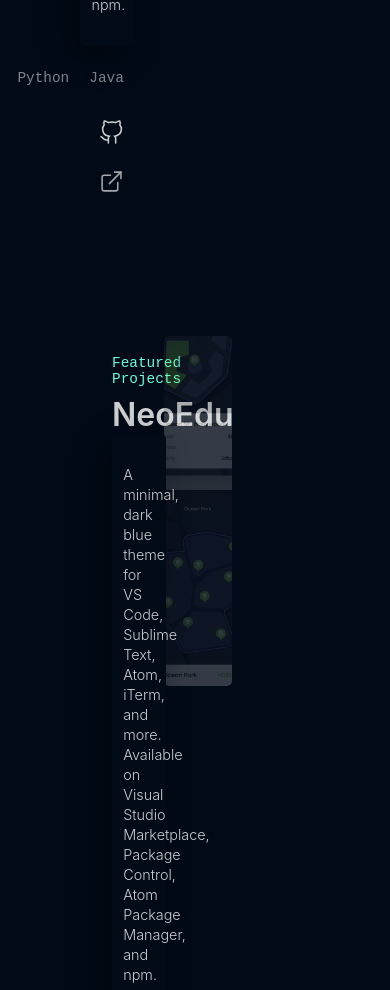
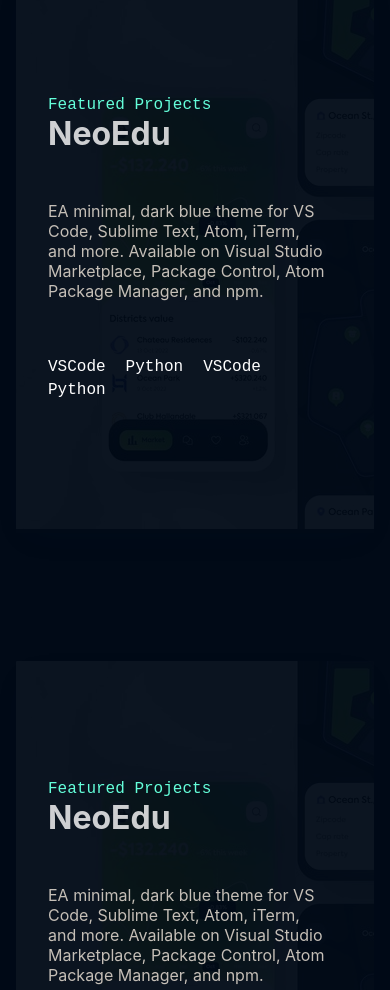
Before and after one commit to Theskyspace/portfolio-site, a React (Create React App) app: page / in a window 390 px wide. Shown: the part 4236-5226 px from the top of the page. Built offline with nearby package versions, Linux system fonts and the light colour scheme.

Commit message:
Project Section responsiveness done.

```diff
--- a/src/components/work.css
+++ b/src/components/work.css
@@ -3,155 +3,166 @@
     flex-direction: column;
     height: fit-content;
     min-height: 100vh;
-    padding: 100px max(calc((100vw - 1000px) / 2), 7rem) 5rem;
+    padding: 100px max(calc((100vw - 1000px) / 2), 3rem);
+}
+
+.featured-tile {
+    display: grid;
+    grid-template-columns: repeat(12, 1fr);
+    gap: 10px;
+    -webkit-box-align: center;
+    align-items: center;
+    transform: matrix3d(1, 0, 0, 0, 0, 1, 0, 0, 0, 0, 1, 0, 0, 0, 0, 1);
+    padding: 3rem 0rem 5rem 0rem;
 }
 
 .featured-projects {
-    width: 100%;
-}
-
-.project {
-    display: flex;
-    flex-direction: row;
-    height: fit-content;
-    width: 100%;
-    padding: 4rem 0rem 4rem 0rem;
+    padding: 0;
 }
 
 .project-image {
-    width: 60%;
-    height: 200px;
-    z-index: 10;
-    min-height: 350px;
+    object-fit: cover;
+    position: relative;
+    box-shadow: 0 10px 30px -15px #1a1a1a00;
+    transition: var(--transition);
+    grid-area: 1 / 6 / -1 / -1;
+    z-index: 1;
+}
+
+
+.featured-tile:nth-of-type(odd) .project-image {
+    object-fit: cover;
+    grid-column: 1 / 8;
+}
+
+
+.project-image img {
+    width: 100%;
+    opacity: 0.2;
+    border-radius: 10px;
+
 }
 
 .project-content {
-    display: flex;
-    flex-direction: column;
-    align-items: flex-end;
-    width: 50%;
-    margin-left: -15%;
-    min-height: 350px;
+    position: relative;
+    grid-area: 1 / 1 / -1 / 7;
+    z-index: 2;
 }
 
-
-
-.tech-used {
-    display: flex;
+.featured-tile:nth-of-type(odd) .project-content {
+    grid-column: 7 / -1;
+    text-align: right;
 }
 
-.project-content h4 {
+.project-content .featured-title {
+    color: var(--green);
     font-family: var(--font-mono);
-    font-weight: 400;
-    color: var(--green);
-    font-size: 0.9rem;
-    margin-bottom: 0.5rem;
+    margin: 0;
 }
 
-
-.project-content h3 {
+.project-title {
     font-family: var(--font-sans);
-    font-weight: 600;
+    margin: 0;
     font-size: 2rem;
-    margin: 0;
     opacity: 0.8;
 }
 
-.Project-decs {
-    width: 100%;
-    z-index: 1000;
-    height: fit-content;
-    background-color: var(--dark-bg);
-    padding: 1rem 0.7rem 1rem 0.7rem;
-    font-family: var(--font-sans);
-    font-weight: 300;
-    font-size: 0.9rem;
-    border-radius: 5px;
-    box-shadow: -9px 10px 31px 0px rgba(0, 0, 0, 0.41);
-    -webkit-box-shadow: -9px 10px 31px 0px rgba(0, 0, 0, 0.41);
-    -moz-box-shadow: -9px 10px 31px 0px rgba(0, 0, 0, 0.41);
+.project-decs {
+    margin-top: 1rem;
+    background-color: #020f22;
+    padding: 1rem 1rem 1rem 1rem;
+    border-radius: 10px;
+    box-shadow: 10px 10px 72px 0px rgba(0, 0, 0, 0.75);
+    -webkit-box-shadow: 10px 10px 72px 0px rgba(0, 0, 0, 0.75);
+    -moz-box-shadow: 10px 10px 72px 0px rgba(0, 0, 0, 0.75);
 }
 
-.Project-decs:hover {
-    transition: all 0.9s ease-in-out;
-    box-shadow: -9px 10px 19px 4px rgba(0, 0, 0, 0.41);
-    -webkit-box-shadow: -9px 10px 19px 4px rgba(0, 0, 0, 0.41);
-    -moz-box-shadow: -9px 10px 19px 4px rgba(0, 0, 0, 0.41);
+.project-decs p {
+    font-family: var(--font-sans);
+    color: var(--muted-text-color);
 }
 
-.Project-decs p {
-    opacity: 0.8;
-    line-height: 20px;
+.project-tech-list {
+    display: flex;
+    justify-content: flex-start;
+    list-style: none;
+    flex-wrap: wrap;
+    margin: 25px 0px 10px;
 }
 
-.project-links svg {
-    stroke: white;
-    stroke-width: 1.5px;
-    height: 25px;
-    padding: 10px;
-    opacity: 0.8;
-}
-
-.tech-used {
-    display: flex;
-    width: 90%;
+.project-tech-list li {
+    margin: 0px 0px 5px 20px;
+    font-family: var(--font-mono);
+    white-space: nowrap;
     justify-content: flex-end;
-}
-
-.tech-used-tile {
-    font-family: var(--font-mono);
-    font-size: 0.9rem;
-    opacity: 0.5;
-    padding: 10px;
-}
-
-.project-image img {
-    width: 100%;
-    height: 100%;
-    object-fit: cover;
-    border-radius: 5px;
-    opacity: 0.2;
-    transition: 0.5s ease-in-out;
-}
-
-
-.project-image img:hover {
-    opacity: 0.8;
 }
 
 
 
 
-.project-content-right {
-    display: flex;
-    flex-direction: column;
-    align-items: flex-start;
-    width: 50%;
-    margin-left: 0%;
-    margin-right: -15%;
-    min-height: 350px;
+@media (max-width: 768px) {
+
+
+    .project-content {
+        position: relative;
+        grid-column: 1 / -1;
+        padding: 0rem 2rem 0rem 2rem;
+    }
+
+    .project-decs {
+        background: transparent;
+        box-shadow: none;
+        padding-left: 0;
+    }
+
+    .project-tech-list{
+        padding: 0px;
+    }
+
+    .project-tech-list li {
+        margin: 0px 20px 5px 0px;
+    }
+    .project-image {
+        height: 100%;
+        opacity: 0.25;
+        grid-column: 1 / -1;
+        box-shadow: 0 10px 30px -15px var(--navy-shadow);
+    }
+
+    .featured-tile:nth-of-type(odd) .project-image {
+        grid-column: 1 / -1;
+    }
+
+    .featured-tile:nth-of-type(odd) .project-content {
+        text-align: start;
+        padding: 0rem 2rem 0rem 2rem;
+        grid-column: 1 / -1;
+    }
+
+    .featured-tile:nth-of-type(odd) .project-decs {
+        background: transparent;
+        box-shadow: none;
+    }
+
 }
 
-.tech-used-left {
-    justify-content: flex-start;
-}
-
-
-@media screen and (max-width : 768px) {
-    .project {
-        width: 100%;
-        margin-left: auto;
-        margin-right: auto;
-        justify-content: center;
-        display: grid;
-        grid-template-columns: repeat(auto-fit, minmax(10px, max-content))
+@media screen and (max-width: 480px) {
+    .Work-section {
+        padding: 100px max(calc((100vw - 1000px) / 2), 1rem);
     }
 
-    .project-content{
-        grid-area: 1 / 1 / -1 / 7;
+    .image-wrapper {
+        width: 100%;
+        vertical-align: middle;
+        display: inline-block;
+        overflow: hidden;
+        border-radius: 1px;
     }
+    .project-image img {
+        opacity: 0.2;
+        width: auto;
+        object-fit: cover;
+        border-radius: 0px;
 
-    .project-image{
-        grid-area: 1 / 6 / -1 / -1;
     }
 }
--- a/src/components/work.js
+++ b/src/components/work.js
@@ -6,101 +6,79 @@
   return (
     <section className='Work-section Section-content' id='Work-section'>
       <h2 className='Section-heading'><span>03.</span> Some Things I’ve Built</h2>
-      <div className="featured-projects">
-        <div className="project">
-          <div className="project-image">
-            <img src={project1Image} alt="" />
-          </div>
+      <ul className="featured-projects">
+        <li className='featured-tile'>
           <div className="project-content">
-            <h4>Featured Projects</h4>
-            <h3>NeoEdu</h3>
-            <div className='Project-decs'>
-              <p>A minimal, dark blue theme for VS Code, Sublime Text, Atom, iTerm, and more. Available on Visual Studio Marketplace, Package Control, Atom Package Manager, and npm.</p>
-            </div>
-            <div className="tech-used">
-              <p className='tech-used-tile'>c++</p>
-              <p className='tech-used-tile'>Python</p>
-              <p className='tech-used-tile'>Java</p>
-            </div>
-            <div className="project-links">
-              <a href="https://github.com/theskyspace" target="_blank" rel="noreferrer">
-                <svg xmlns="http://www.w3.org/2000/svg" role="img" viewBox="0 0 24 24" fill="none" strokeLinecap="round" className="feather feather-Github">
-                  <title>Github</title>
-                  <path d="M9 19c-5 1.5-5-2.5-7-3m14 6v-3.87a3.37 3.37 0 0 0-.94-2.61c3.14-.35 6.44-1.54 6.44-7A5.44 5.44 0 0 0 20 4.77 5.07 5.07 0 0 0 19.91 1S18.73.65 16 2.48a13.38 13.38 0 0 0-7 0C6.27.65 5.09 1 5.09 1A5.07 5.07 0 0 0 5 4.77a5.44 5.44 0 0 0-1.5 3.78c0 5.42 3.3 6.61 6.44 7A3.37 3.37 0 0 0 9 18.13V22"></path>
-                </svg>
-              </a>
-              <a href="https://github.com/theskyspace" target="_blank" rel="noreferrer">
-                <svg xmlns="http://www.w3.org/2000/svg" role="img" viewBox="0 0 24 24" fill="none" strokeLinecap="round" className="feather feather-Github">
-                  <title>Github</title>
-                  <svg xmlns="http://www.w3.org/2000/svg" role="img" viewBox="0 0 24 24" fill="none" stroke="currentColor" className="feather feather-external-link"><title>External Link</title><path d="M18 13v6a2 2 0 0 1-2 2H5a2 2 0 0 1-2-2V8a2 2 0 0 1 2-2h6"></path><polyline points="15 3 21 3 21 9"></polyline><line x1="10" y1="14" x2="21" y2="3"></line></svg>
-                </svg>
-              </a>
+            <div>
+              <p className='featured-title'>Featured Projects</p>
+              <h3 className="project-title">NeoEdu</h3>
+              <div className="project-decs">
+                <p>EA minimal, dark blue theme for VS Code, Sublime Text, Atom, iTerm, and more. Available on Visual Studio Marketplace, Package Control, Atom Package Manager, and npm.</p>
+              </div>
+              <ul className="project-tech-list">
+                <li>VSCode</li>
+                <li>Python</li>
+                <li>VSCode</li>
+                <li>Python</li>
+              </ul>
             </div>
           </div>
-        </div>
-        <div className="project left">
-          <div className="project-content project-content-right">
-            <h4>Featured Projects</h4>
-            <h3>NeoEdu</h3>
-            <div className='Project-decs'>
-              <p>A minimal, dark blue theme for VS Code, Sublime Text, Atom, iTerm, and more. Available on Visual Studio Marketplace, Package Control, Atom Package Manager, and npm.</p>
-            </div>
-            <div className="tech-used tech-used-left">
-              <p className='tech-used-tile'>c++</p>
-              <p className='tech-used-tile'>Python</p>
-              <p className='tech-used-tile'>Java</p>
-            </div>
-            <div className="project-links">
-              <a href="https://github.com/theskyspace" target="_blank" rel="noreferrer">
-                <svg xmlns="http://www.w3.org/2000/svg" role="img" viewBox="0 0 24 24" fill="none" strokeLinecap="round" className="feather feather-Github">
-                  <title>Github</title>
-                  <path d="M9 19c-5 1.5-5-2.5-7-3m14 6v-3.87a3.37 3.37 0 0 0-.94-2.61c3.14-.35 6.44-1.54 6.44-7A5.44 5.44 0 0 0 20 4.77 5.07 5.07 0 0 0 19.91 1S18.73.65 16 2.48a13.38 13.38 0 0 0-7 0C6.27.65 5.09 1 5.09 1A5.07 5.07 0 0 0 5 4.77a5.44 5.44 0 0 0-1.5 3.78c0 5.42 3.3 6.61 6.44 7A3.37 3.37 0 0 0 9 18.13V22"></path>
-                </svg>
-              </a>
-              <a href="https://github.com/theskyspace" target="_blank" rel="noreferrer">
-                <svg xmlns="http://www.w3.org/2000/svg" role="img" viewBox="0 0 24 24" fill="none" strokeLinecap="round" className="feather feather-Github">
-                  <title>Github</title>
-                  <svg xmlns="http://www.w3.org/2000/svg" role="img" viewBox="0 0 24 24" fill="none" stroke="currentColor" className="feather feather-external-link"><title>External Link</title><path d="M18 13v6a2 2 0 0 1-2 2H5a2 2 0 0 1-2-2V8a2 2 0 0 1 2-2h6"></path><polyline points="15 3 21 3 21 9"></polyline><line x1="10" y1="14" x2="21" y2="3"></line></svg>
-                </svg>
-              </a>
+          <div className="project-image">
+            <div className="image-wrapper">
+              <img src={project1Image} alt="" />
+
             </div>
           </div>
-          <div className="project-image project-image-left">
-            <img src={project1Image} alt="" />
-          </div>
-        </div>
-        <div className="project">
-          <div className="project-image">
-            <img src={project1Image} alt="" />
-          </div>
+        </li>
+        <li className='featured-tile'>
           <div className="project-content">
-            <h4>Featured Projects</h4>
-            <h3>NeoEdu</h3>
-            <div className='Project-decs'>
-              <p>A minimal, dark blue theme for VS Code, Sublime Text, Atom, iTerm, and more. Available on Visual Studio Marketplace, Package Control, Atom Package Manager, and npm.</p>
-            </div>
-            <div className="tech-used">
-              <p className='tech-used-tile'>c++</p>
-              <p className='tech-used-tile'>Python</p>
-              <p className='tech-used-tile'>Java</p>
-            </div>
-            <div className="project-links">
-              <a href="https://github.com/theskyspace" target="_blank" rel="noreferrer">
-                <svg xmlns="http://www.w3.org/2000/svg" role="img" viewBox="0 0 24 24" fill="none" strokeLinecap="round" className="feather feather-Github">
-                  <title>Github</title>
-                  <path d="M9 19c-5 1.5-5-2.5-7-3m14 6v-3.87a3.37 3.37 0 0 0-.94-2.61c3.14-.35 6.44-1.54 6.44-7A5.44 5.44 0 0 0 20 4.77 5.07 5.07 0 0 0 19.91 1S18.73.65 16 2.48a13.38 13.38 0 0 0-7 0C6.27.65 5.09 1 5.09 1A5.07 5.07 0 0 0 5 4.77a5.44 5.44 0 0 0-1.5 3.78c0 5.42 3.3 6.61 6.44 7A3.37 3.37 0 0 0 9 18.13V22"></path>
-                </svg>
-              </a>
-              <a href="https://github.com/theskyspace" target="_blank" rel="noreferrer">
-                <svg xmlns="http://www.w3.org/2000/svg" role="img" viewBox="0 0 24 24" fill="none" strokeLinecap="round" className="feather feather-Github">
-                  <title>Github</title>
-                  <svg xmlns="http://www.w3.org/2000/svg" role="img" viewBox="0 0 24 24" fill="none" stroke="currentColor" className="feather feather-external-link"><title>External Link</title><path d="M18 13v6a2 2 0 0 1-2 2H5a2 2 0 0 1-2-2V8a2 2 0 0 1 2-2h6"></path><polyline points="15 3 21 3 21 9"></polyline><line x1="10" y1="14" x2="21" y2="3"></line></svg>
-                </svg>
-              </a>
+            <div>
+              <p className='featured-title'>Featured Projects</p>
+              <h3 className="project-title">NeoEdu</h3>
+              <div className="project-decs">
+                <p>EA minimal, dark blue theme for VS Code, Sublime Text, Atom, iTerm, and more. Available on Visual Studio Marketplace, Package Control, Atom Package Manager, and npm.</p>
+              </div>
+              <ul className="project-tech-list">
+                <li>VSCode</li>
+                <li>Python</li>
+                <li>VSCode</li>
+                <li>Python</li>
+              </ul>
             </div>
           </div>
-        </div>
-      </div>
+          <div className="project-image">
+            <div className="image-wrapper">
+              <img src={project1Image} alt="" />
+
+            </div>
+          </div>
+        </li>
+        <li className='featured-tile'>
+          <div className="project-content">
+            <div>
+              <p className='featured-title'>Featured Projects</p>
+              <h3 className="project-title">NeoEdu</h3>
+              <div className="project-decs">
+                <p>EA minimal, dark blue theme for VS Code, Sublime Text, Atom, iTerm, and more. Available on Visual Studio Marketplace, Package Control, Atom Package Manager, and npm.</p>
+              </div>
+              <ul className="project-tech-list">
+                <li>VSCode</li>
+                <li>Python</li>
+                <li>VSCode</li>
+                <li>Python</li>
+              </ul>
+            </div>
+          </div>
+          <div className="project-image">
+            <div className="image-wrapper">
+              <img src={project1Image} alt="" />
+
+            </div>
+          </div>
+        </li>
+
+
+      </ul>
     </section>
 
   )
```
